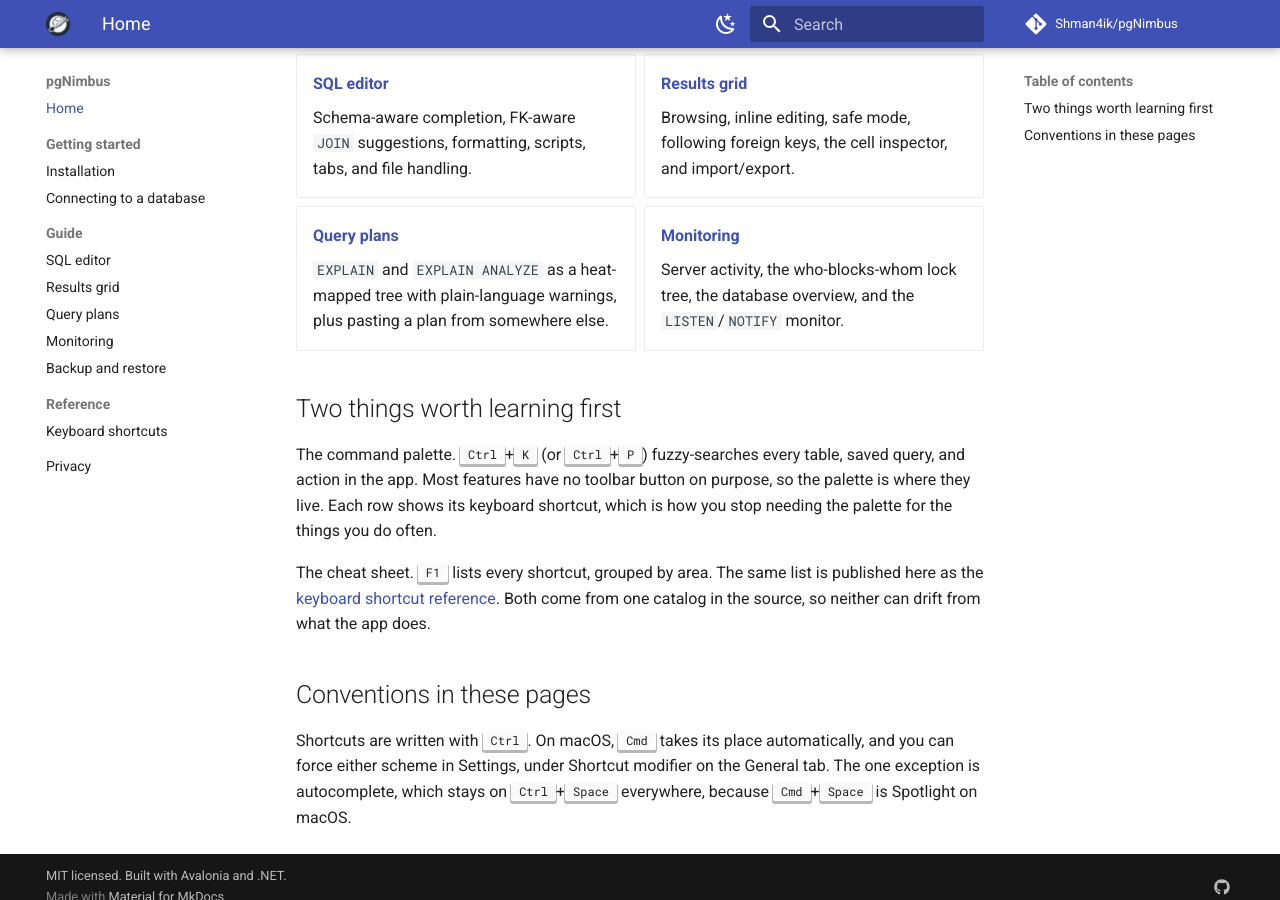
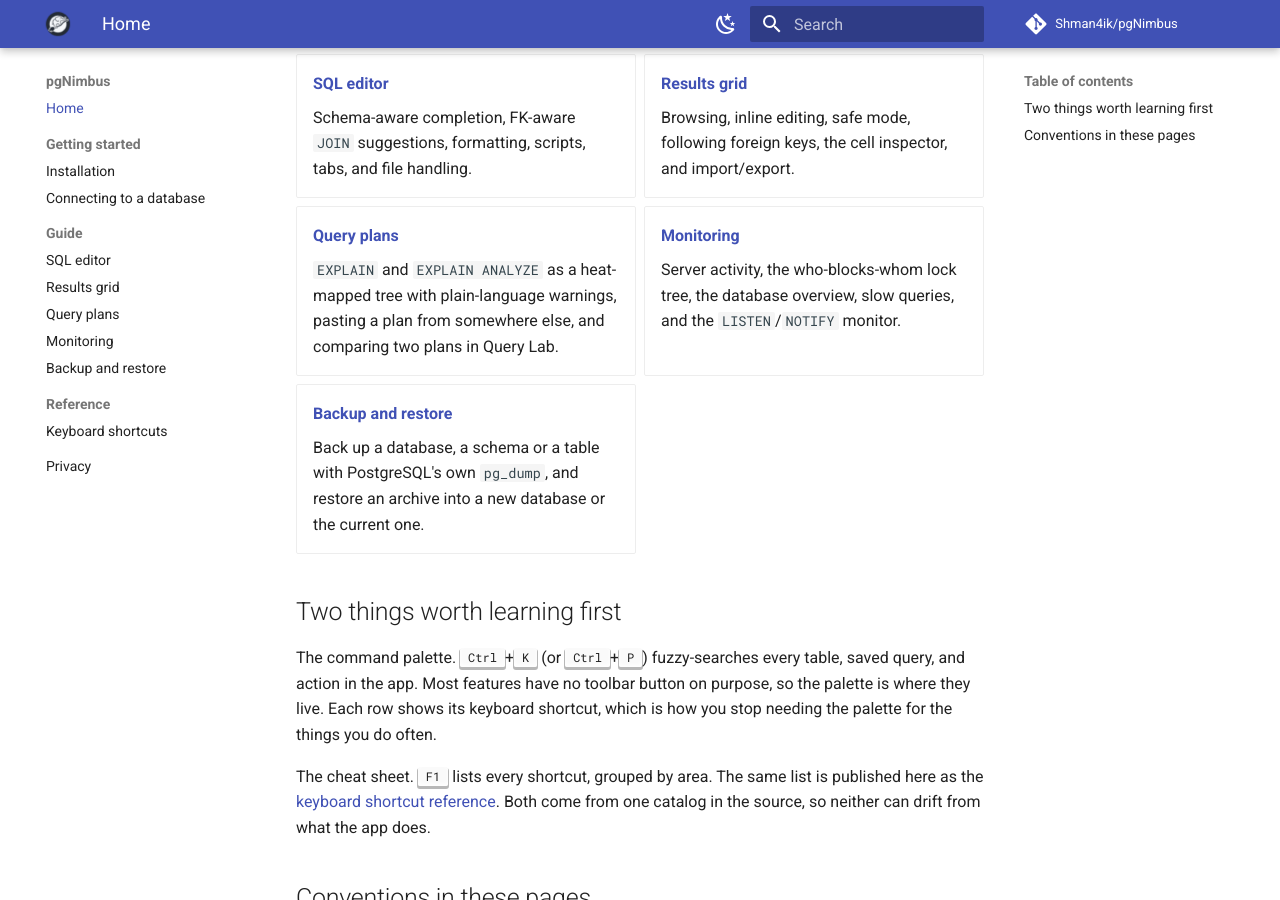
Before and after one commit to Shman4ik/pgNimbus, an MkDocs documentation site: the page built from docs/index.md, in a window 1280 px wide and 900 px high, scrolled down 438 px. Built offline with MkDocs 1.6.1 and Material for MkDocs 9.7.7, drawn with Linux system fonts in a browser that asks for light colours; comment, search, counter and statistics services are not loaded.

Commit message:
release 1.3.0: say what 1.3 adds, and refresh the Store listing text
The README, the landing page and the docs home still described 1.2.1, and
the live Store listing never mentioned backup and restore (1.2.0),
environments (1.2.1) or Query Lab (1.3.0).

- README: "Where it stands" names 1.3, a Query Lab line under PostgreSQL
  tooling, an Environments line under Connections, and the roadmap's
  "next up" drops the two items that shipped for Q4 and S1.
- Landing page: the 1.3 banner, a November row, Query Lab and Back up and
  restore in the feature list.
- Docs home: a Backup and restore card; Query Lab and slow queries named.
- Store screenshots 07 (Query Lab, light) and 08 (Backup, dark), mapped in
  Marketing.cs.
- design/store/listing/store-listing.txt: Description, What's new, the 20
  Product features and an optional Short description for Partner Center,
  within its limits.

Co-Authored-By: Claude Opus 5.5 <noreply@anthropic.com>

```diff
--- a/docs/index.md
+++ b/docs/index.md
@@ -33,12 +33,18 @@ come next, the [roadmap](https://github.com/Shman4ik/pgNimbus/blob/main/ROADMAP.
 - **[Query plans](guide/explain.md)**
 
     `EXPLAIN` and `EXPLAIN ANALYZE` as a heat-mapped tree with plain-language
-    warnings, plus pasting a plan from somewhere else.
+    warnings, pasting a plan from somewhere else, and comparing two plans in
+    Query Lab.
 
 - **[Monitoring](guide/monitoring.md)**
 
-    Server activity, the who-blocks-whom lock tree, the database overview, and
-    the `LISTEN`/`NOTIFY` monitor.
+    Server activity, the who-blocks-whom lock tree, the database overview, slow
+    queries, and the `LISTEN`/`NOTIFY` monitor.
+
+- **[Backup and restore](guide/backup.md)**
+
+    Back up a database, a schema or a table with PostgreSQL's own `pg_dump`, and
+    restore an archive into a new database or the current one.
 
 </div>
 
--- a/website/index.html
+++ b/website/index.html
@@ -289,7 +289,7 @@
 
 <section class="hero">
   <div class="wrap">
-    <a class="release" href="https://github.com/Shman4ik/pgNimbus/releases/latest"><b>1.2.1</b> Out now: a profile marked Production opens with writes off, enforced by the server</a>
+    <a class="release" href="https://github.com/Shman4ik/pgNimbus/releases/latest"><b>1.3</b> Out now: Query Lab saves EXPLAIN plans and compares any two, node by node</a>
     <h1>A fast, open-source PostgreSQL&nbsp;GUI client</h1>
     <p class="sub">
       It talks to your database and nothing else: no telemetry, no account, no cloud.
@@ -357,6 +357,7 @@
       <li><span class="when">September</span><strong>A tool for every day</strong>Safe mode that notices someone else's edit, completion that reads SQL the way the server does, and a macOS pass.</li>
       <li><span class="when">1.0</span><strong>Reviewed before the tag</strong>18 findings, from a query that could run twice to unchecked SSH host keys. All of them are fixed in 1.0.</li>
       <li><span class="when">October</span><strong>1.1, 1.2 and 1.2.1</strong>Databases with thousands of tables stay quick to move around in, a database, a schema or one table can be backed up and restored with PostgreSQL's own tools, and a connection marked Production opens with writes off.</li>
+      <li><span class="when">November</span><strong>1.3: Query Lab</strong>Save a plan, add an index, explain again, and see the two plans side by side: what changed in the tree, and what one run of each can't tell you.</li>
     </ol>
     <p class="center" style="margin-top:30px"><a class="btn" href="https://github.com/Shman4ik/pgNimbus/releases/latest">What's in the latest release →</a></p>
   </div>
@@ -406,6 +407,8 @@
       <li><strong>Browse without writing SQL.</strong> Paged, sortable browsing pushed down to Postgres, filter chips per column, a row details card, and a hand-typed <code>WHERE</code> comes back as chips.</li>
       <li><strong>Follow foreign keys from the grid.</strong> Jump to the referenced row, or list every row that references this one.</li>
       <li><strong>Roles and permissions.</strong> Ask whether a role can do something and see why: a direct grant, a group, PUBLIC, ownership. Grants come out as a script you review, never applied behind your back.</li>
+      <li><strong>Query Lab.</strong> Save EXPLAIN plans, live or pasted, and compare any two: time, rows, cost and buffers side by side, and one merged tree that marks each node same, changed, added or removed. It needs no connection and runs nothing.</li>
+      <li><strong>Back up and restore.</strong> A database, a schema or one table, with PostgreSQL's own <code>pg_dump</code> and <code>pg_restore</code>. Restore shows what an archive holds before it starts, and restores all or nothing.</li>
       <li><strong>Server insight.</strong> Live activity with a who-blocks-whom lock tree, a database overview, a slow-query shortlist from pg_stat_statements, and a LISTEN/NOTIFY monitor.</li>
       <li><strong>Environments.</strong> Mark a profile Development, Staging or Production. The label shows next to the connection name before anything runs, and a production window opens with writes off, enforced by the server. Allow writes in that one window when you mean to, and the next connect starts locked again.</li>
       <li><strong>Read-only connections.</strong> Mark a profile read-only and the server itself refuses writes.</li>
```
Also changed, not shown: README.md (+5 -3 lines), design/store/screenshots/README.md (+2 -0 lines), design/store/screenshots/07-query-lab.light.png (added), design/store/screenshots/08-backup.dark.png (added), 2 other files.
